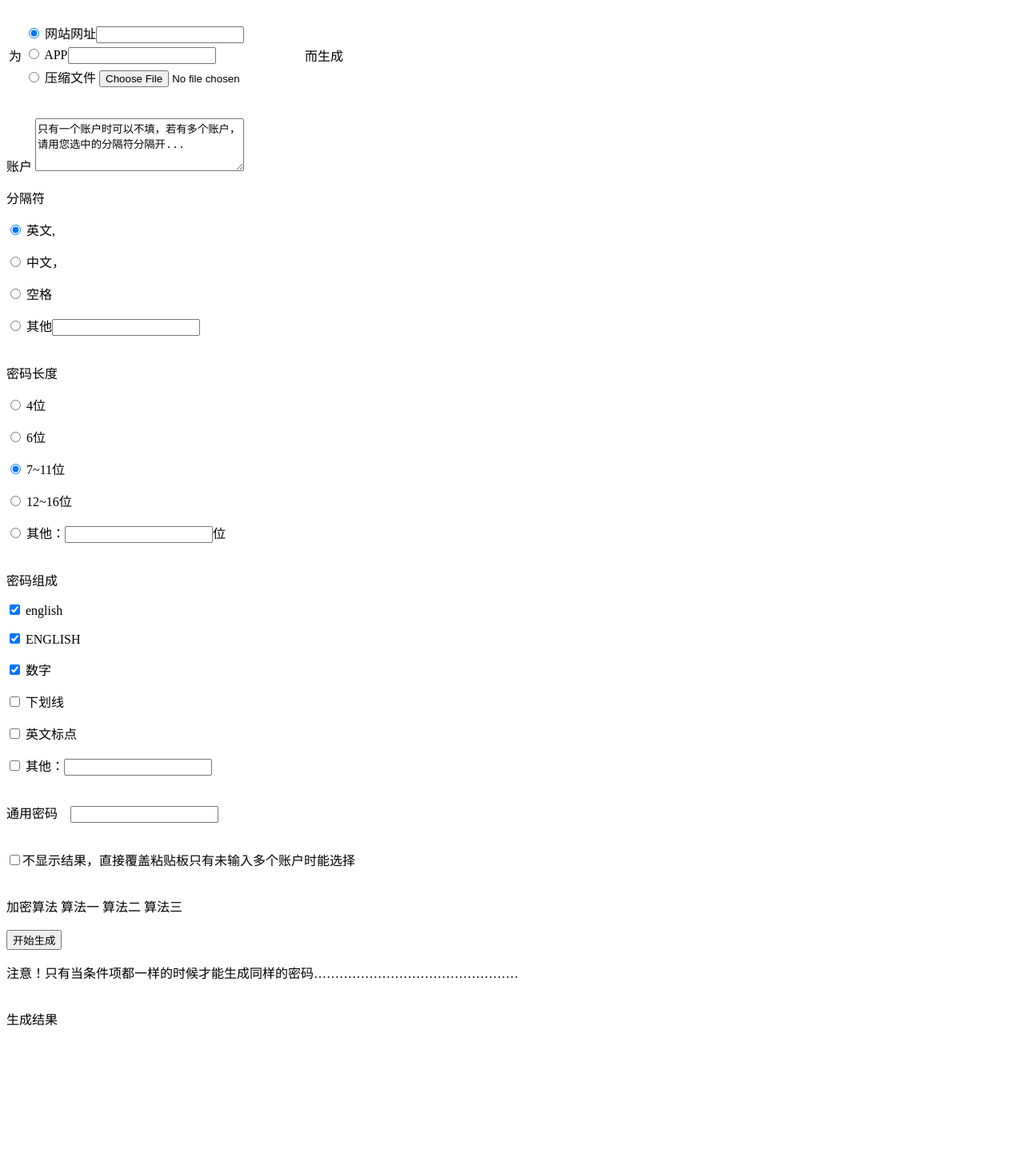
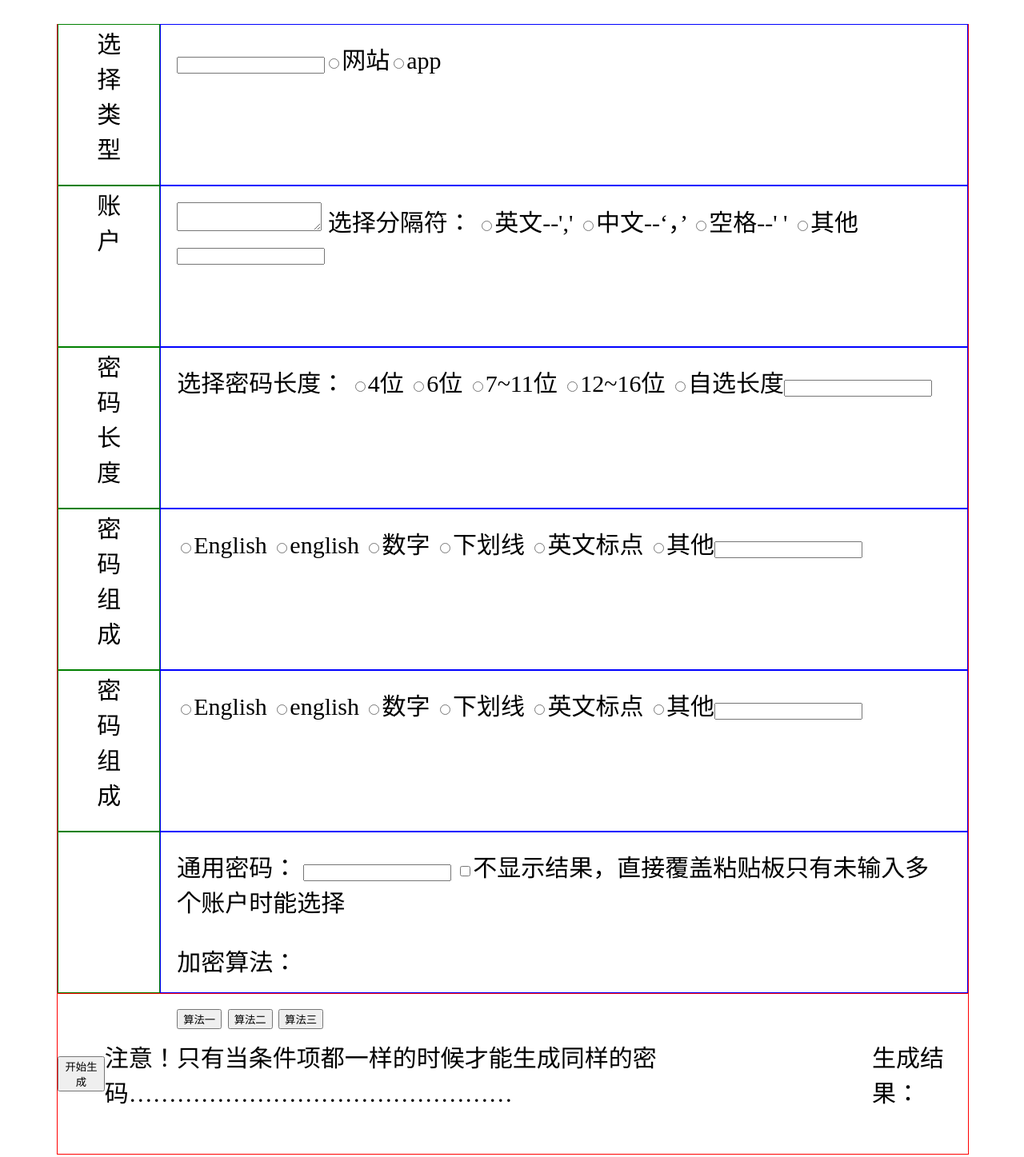
Before and after one commit to ZDanYang/-, a plain HTML site: page 密码生成 - 编辑.html in a window 1280 px wide. Shown: the whole page at 80% size. Before the commit the page ends 1294 px from the top, so only its background shows below. Drawn offline with Linux system fonts and the light colour scheme.

Commit message:
页面
Co-Authored-By: zdanyang <zdanyang@users.noreply.github.com>

```diff
--- a/密码生成 - 编辑.html
+++ b/密码生成 - 编辑.html
@@ -432,93 +432,150 @@
 
   </script>
 
+  <style>
+      @media only screen and (min-width: 320px){
+          html {
+              font-size: 62.5% !important;
+          }
+      }
+      @media only screen and (min-width: 640px){
+          html {
+              font-size: 125% !important;
+          }
+      }
+      @media only screen and (min-width: 750px){
+          html {
+              font-size: 150% !important;
+          }
+      }
+      @media only screen and (min-width: 1242px){
+          html {
+              font-size: 187.5% !important;
+          }
+      }
+      .list-area {
+          display: flex;
+          justify-content: center;
+          align-items: center;
+          flex-direction: row;
+          border: 1px solid red;
+          width: 100%;
+          height: 200px;
+      }
+      .left-area{
+          flex: 1;
+          border: 1px solid green;
+          height: 100%;
+          text-align: center;
+          margin: 0 auto;
+          vertical-align: 100%;
+      }
+      .right-area {
+          flex:8;
+          border: 1px solid blue;
+          height: 100%;
+      }
+      .context {
+          margin: 20px;
+      }
+  </style>
+  <div style="margin: 30px 5%">
+      <div class="list-area">
+          <div class="left-area">
+              选</br>择</br>类</br>型
+          </div>
+          <div class="right-area">
+              <div class="context">
+                  <input><input type="radio">网站<input type="radio">app
+              </div>
 
+          </div>
+      </div>
+      <div class="list-area">
+          <div class="left-area">
+              账</br>户
+          </div>
+          <div class="right-area">
+              <div class="context">
+                  <textarea></textarea>
+                  <label>选择分隔符：</label>
+                  <input type="radio">英文--','
+                  <input type="radio">中文--‘，’
+                  <input type="radio">空格--' '
+                  <input type="radio">其他<input>
+              </div>
 
-  <br/>
+          </div>
+      </div>
+      <div class="list-area">
+          <div class="left-area">
+              密</br>码</br>长</br>度
+          </div>
+          <div class="right-area">
+              <div class="context">
+                  <label>选择密码长度：</label>
+                  <input type="radio">4位
+                  <input type="radio">6位
+                  <input type="radio">7~11位
+                  <input type="radio">12~16位
+                  <input type="radio">自选长度<input>
+              </div>
 
-<TABLE>
-<TR>
-	<TD rowSpan = "3">为</TD>
-	<TD><input type="radio" value="url" name="urlAppFileName" checked/> <span>网站网址<input id="url" type="text"/></span></TD>
-	<TD rowSpan = "3"><lable id = "resulturlAppFileName"></lable>而生成</TD>
-</TR>
-<TR>
-	<TD><input type="radio" value="app" name="urlAppFileName"/> <span>APP<input id="app" type="text"/></span></TD>
-</TR>
-<TR>
-	<TD><input type="radio" value="file" name="urlAppFileName"/> <span>压缩文件 <input id="file" type="file"/></span></TD>
-</TR>
-</TABLE>
+          </div>
+      </div>
+      <div class="list-area">
+          <div class="left-area">
+              密</br>码</br>组</br>成
+          </div>
+          <div class="right-area">
+              <div class="context">
+                  <input type="radio">English
+                  <input type="radio">english
+                  <input type="radio">数字
+                  <input type="radio">下划线
+                  <input type="radio">英文标点
+                  <input type="radio">其他<input>
+              </div>
 
-  <br/><br/>
+          </div>
+      </div>
+      <div class="list-area">
+          <div class="left-area">
+              密</br>码</br>组</br>成
+          </div>
+          <div class="right-area">
+              <div class="context">
+                  <input type="radio">English
+                  <input type="radio">english
+                  <input type="radio">数字
+                  <input type="radio">下划线
+                  <input type="radio">英文标点
+                  <input type="radio">其他<input>
+              </div>
+          </div>
+      </div>
+      <div class="list-area">
+          <div class="left-area">
 
-  <div id="loginName">
-	<span>账户</span>
-	<textarea name="textfield" type="text" rows="4" cols="30" value="只有一个账户时可以不填，若有多个账户，请用您选中的分隔符分隔开..."
-    onfocus="if (value =='只有一个账户时可以不填，若有多个账户，请用您选中的分隔符分隔开...'){value =''}"
-    onblur="if (value ==''){value='只有一个账户时可以不填，若有多个账户，请用您选中的分隔符分隔开...'}" >只有一个账户时可以不填，若有多个账户，请用您选中的分隔符分隔开...</textarea>
+          </div>
+          <div class="right-area">
+              <div class="context">
+                  <label>通用密码：</label>
+                  <input>
+                  <input type="checkbox">不显示结果，直接覆盖粘贴板只有未输入多个账户时能选择
+                  <p>加密算法：</p>
+                  <button>算法一</button>
+                  <button>算法二</button>
+                  <button>算法三</button>
+              </div>
+          </div>
+      </div>
+      <div class="list-area">
+          <button>开始生成</button>
+          <p>注意！只有当条件项都一样的时候才能生成同样的密码…………………………………………</p>
+          <span>生成结果：</span>
+      </div>
 
-	<p><span>分隔符</span></p>
-	<p> <input type="radio" value="," name="delimiter" checked/> <span>英文,</span></p>
-	<p> <input type="radio" value="，" name="delimiter"/> <span>中文，</span></p>
-	<p> <input type="radio" value=" " name="delimiter"/> <span>空格</span></p>
-	<p> <input type="radio" value="" name="delimiter"/><!-- 单选框选中时之后的输入款可输入 --> <span>其他</span><input id="elseDelimitere" type="text"/><!-- 输入后赋值到delimiter --></p>
-  </div>
-
-  <br/>
-
-  <div id="passLength">
-   <span>密码长度</span>
-	<p> <input type="radio" value="4" name="passLength"/> <span>4位</span></p>
-	<p> <input type="radio" value="6" name="passLength"/> <span>6位</span></p>
-	<p> <input type="radio" value="7-11" name="passLength" checked/> <span>7~11位</span></p>
-	<p> <input type="radio" value="12-16" name="passLength"/> <span>12~16位</span></p>
-	<p> <input type="radio" value="else" name="passLength"/> <span>其他：</span><input id="elseLength" type="text"/>位</p>
-  </div>
-
-  <br/>
-
-  <div id="dictionary">
-  <span>密码组成</span>
-	<p> <input type="checkbox" value="english" name="dictionary" checked/> <span>english</span></p>
-	<p> <input type="checkbox" value="ENGLISH" name="dictionary" checked/> <span>ENGLISH</span></p>
-	<p> <input type="checkbox" value="number" name="dictionary" checked/> <span>数字</span></p>
-	<p> <input type="checkbox" value="underline" name="dictionary"/> <span>下划线</span></p>
-	<p> <input type="checkbox" value="englishSymbol" name="dictionary"/> <span>英文标点</span></p>
-	<p> <input type="checkbox" value="elseDictionary" name="dictionary"/> <span>其他：</span><input id="elseDictionary" type="text"/></p>
-  </div>
-
-  <br/>
-
-  <div>
-  <span>通用密码</span>&nbsp;&nbsp;&nbsp;&nbsp;<input type="password" name="InputPass"/>
-  </div>
-
-  <br/>
-
-  <div>
-  <p><input type="checkbox" name="isShow"/><span>不显示结果，直接覆盖粘贴板</span><span>只有未输入多个账户时能选择</span></p>
-  </div>
-
-  <br/>
-
-  <div>
-	<span>加密算法</span>
-	<inputtype="radio"/> 算法一 <inputtype="radio"/> 算法二 <inputtype="radio"/> 算法三
-  </div>
-
-  <br/>
-
-  <div>
-	<input id="u46_input" type="submit" value="开始生成"/>
-	<p><span>注意！只有当条件项都一样的时候才能生成同样的密码…………………………………………</span></p>
-  </div>
-
-  <br/>
-
-  <div>
-    <span>生成结果</span>
-	<div id="result"></div>
   </div>
 
   </body>
```
Also changed, not shown: index.html (added, +155 -0 lines).
